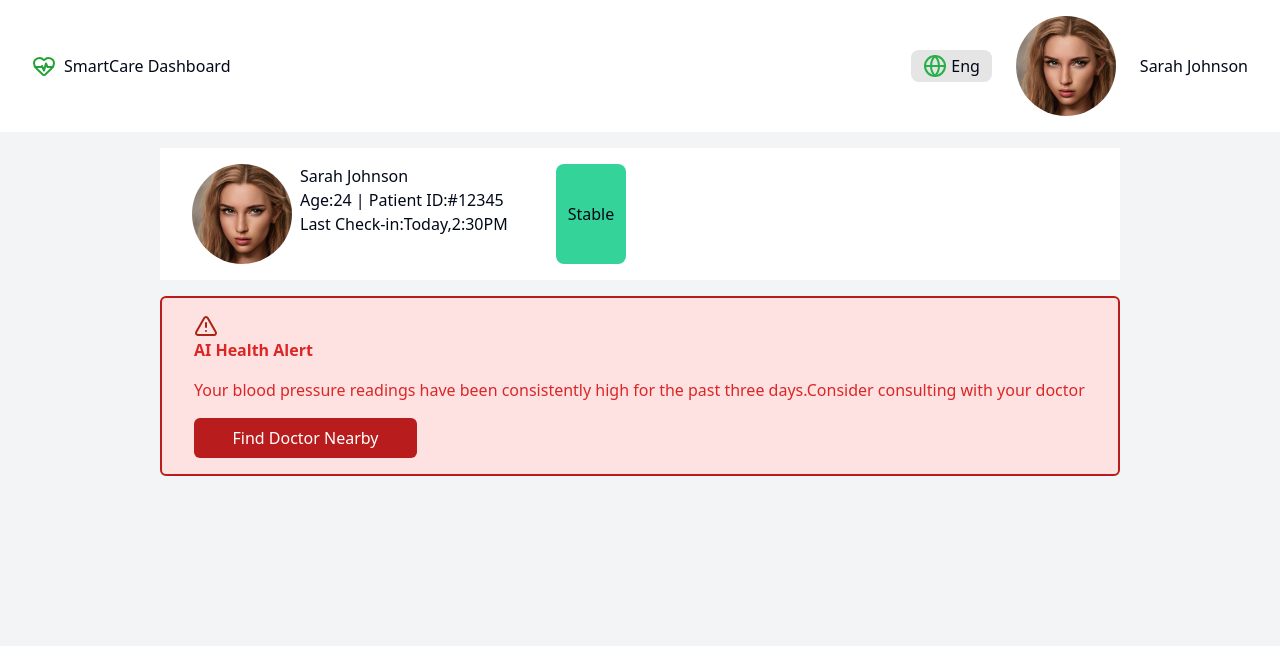
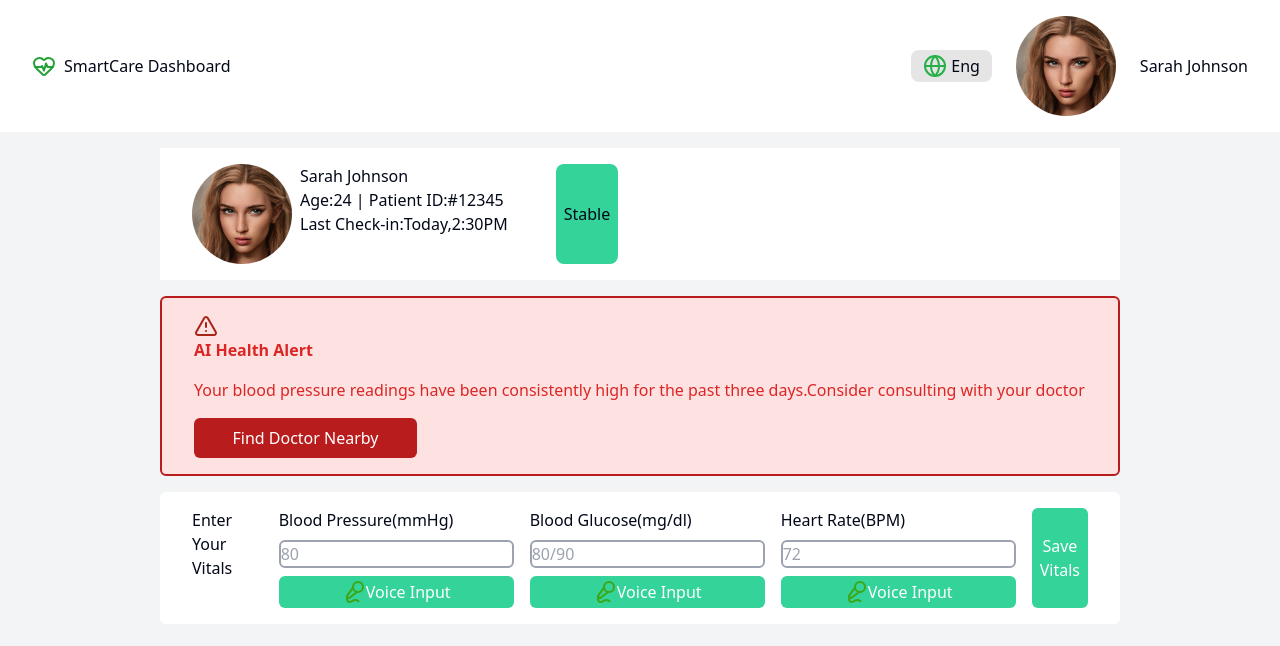
Before and after one commit to norvale08/smartcare-new, a Next.js app in the folder apps/web/: page /patient in a window 1280 px wide. Shown: the top 646 px of the page. Built offline with nearby package versions, Linux system fonts and the light colour scheme.

Commit message:
Added a feature for inputing vitals

```diff
--- a/apps/web/app/patient/page.tsx
+++ b/apps/web/app/patient/page.tsx
@@ -1,5 +1,5 @@
 import React from 'react'
-import {HeartPulse, Globe, TriangleAlert } from 'lucide-react';
+import {HeartPulse, Globe, TriangleAlert, MicVocal } from 'lucide-react';
 import Image from 'next/image';
 function page() {
   return (
@@ -47,7 +47,7 @@ function page() {
 
                             </div>
                             {/* right side */}
-                            <div className='flex  bg-emerald-400 rounded-lg items-center justify-center px-3 py-1'>
+                            <div className='flex  bg-emerald-400 rounded-lg items-center justify-center px-2 py-1'>
                                 <p>Stable</p>
                             </div>
 
@@ -60,6 +60,30 @@ function page() {
                         <button className='bg-red-700 text-white px-3 py-2 rounded-md w-1/4'>Find Doctor Nearby</button>
 
                         </div>
+                        <div className='shadow-[4px 0 4px 0 rgba(0,0,0,0.2)] bg-white flex flex-row w-3/4 rounded-md mt-4 px-8 py-4 gap-4'>
+                             <div className='flex flex-col'>
+                               <h1 >Enter Your Vitals</h1>
+                             </div>
+
+                            <div></div>
+                            <div className='flex flex-col'>
+                                <p>Blood Pressure(mmHg)</p>
+                                <input type='number' placeholder='80' className='border-2 border-gray-400 rounded-md mb-2 mt-2'/>
+                                <button className='bg-emerald-400 text-white rounded-md px-3 py-1 flex items-center justify-center'><MicVocal color="#3ca716" /> Voice Input</button>
+                            </div>
+                            <div className='flex flex-col'>
+                                <p>Blood Glucose(mg/dl)</p>
+                                <input type='text' placeholder='80/90' className='border-2 border-gray-400 rounded-md mb-2 mt-2'/>
+                                <button className='bg-emerald-400 text-white rounded-md px-3 py-1 flex items-center justify-center'><MicVocal color="#3ca716" /> Voice Input</button>
+                            </div>
+                            <div className='flex flex-col'>
+                                <p>Heart Rate(BPM)</p>
+                                <input type='number' placeholder='72' className='border-2 border-gray-400 rounded-md mb-2 mt-2'/>
+                                <button className='bg-emerald-400 text-white rounded-md px-3 py-1 flex items-center justify-center'><MicVocal color="#3ca716" /> Voice Input</button>
+                            </div>
+                            <button className='bg-emerald-400 text-white px-2 py-1 rounded-md'>Save Vitals</button>
+
+                        </div>
 
                     </div>
 
```
